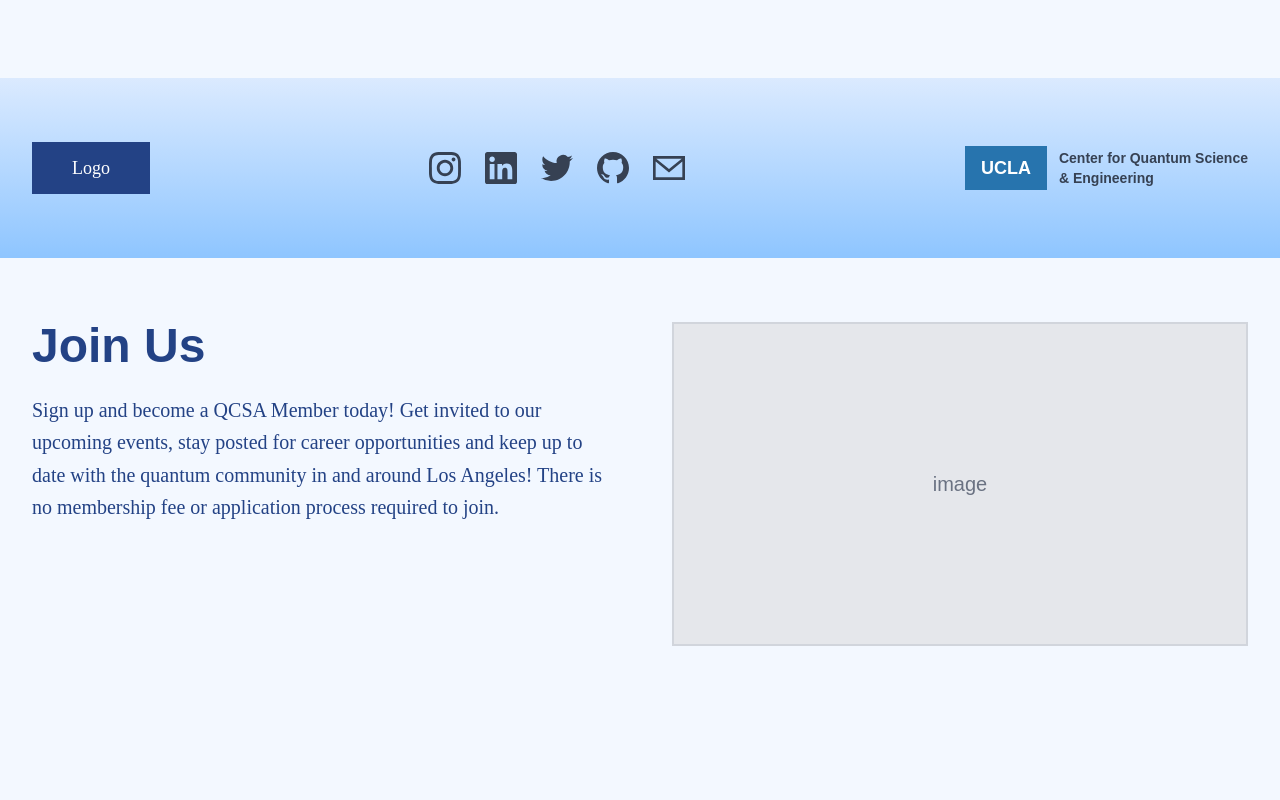
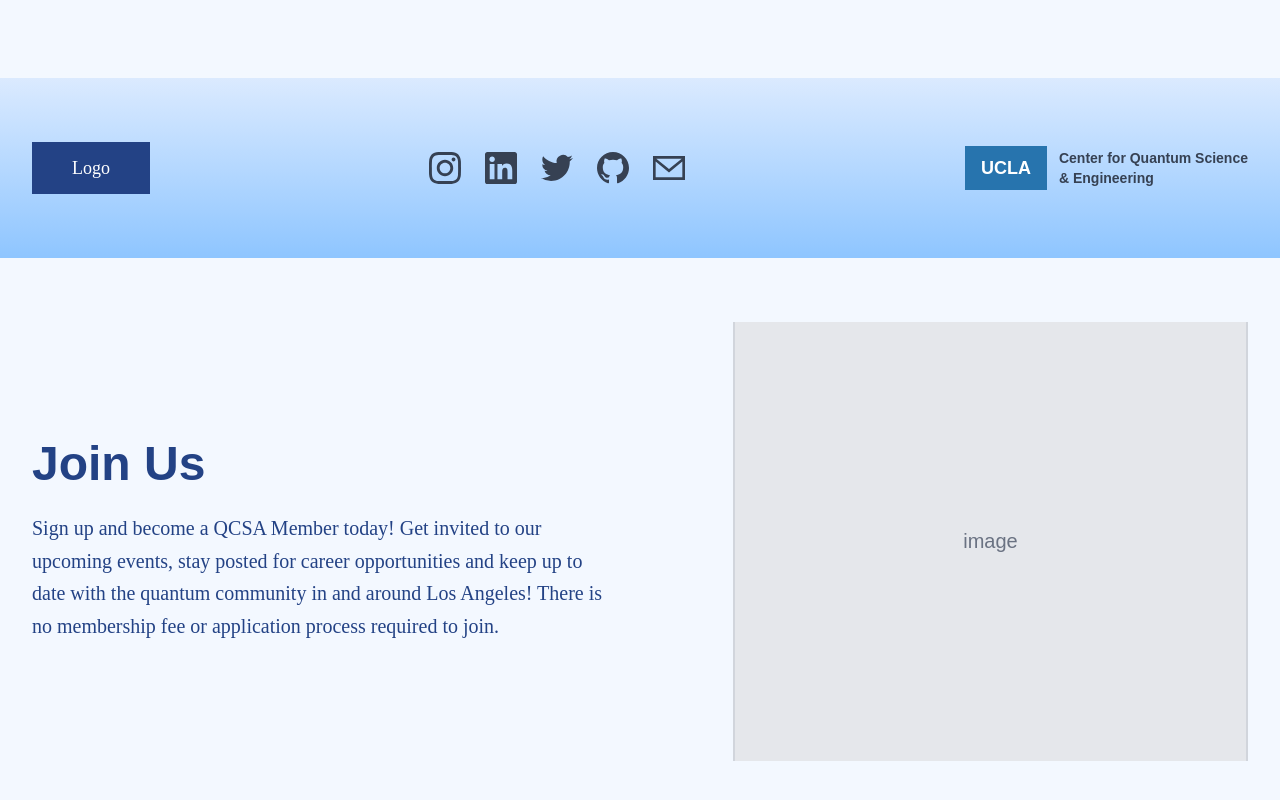
Before and after one commit to qcsa-at-ucla/qcsa, a Next.js app: page / in a window 1280 px wide. Shown: the part 2257-3057 px from the top of the page. Built offline with nearby package versions, Linux system fonts and the light colour scheme.

Commit message:
fixed vertical spacing for join us and textandphoto template

```diff
--- a/src/app/Components/TextAndPhoto.tsx
+++ b/src/app/Components/TextAndPhoto.tsx
@@ -20,9 +20,8 @@ export default function TextAndPhoto({
   return (
     <div className="min-h-screen flex flex-col">
       <section className="py-16 px-4 sm:px-6 lg:px-8 bg-[#F3F8FF] flex-grow">
-        <div className="max-w-7xl mx-auto">
-          <div className="grid grid-cols-1 lg:grid-cols-2 gap-12 items-start">
-            {/* Left: Text content*/}
+        <div className="grid grid-cols-1 lg:grid-cols-2 gap-12 items-center">
+            {/* Left: Text content */}
             <div className="space-y-8">
                 <h2 className="text-4xl md:text-5xl font-bold text-[#234285] mb-6">
                 {title}
@@ -34,10 +33,9 @@ export default function TextAndPhoto({
                 </p>
                 </div>
 
-              {/* Button — render nothing unless both props exist */}
                 {buttonText && buttonLink && (
                 <div className="pt-6">
-                  <div className="flex justify-center">
+                    <div className="flex justify-center lg:justify-start">
                     <Link href={buttonLink}>
                         <button className="bg-[#234285] text-white px-8 py-4 text-lg font-[Kantumruy] hover:bg-blue-700 transition-colors duration-200 shadow-lg hover:shadow-xl transform hover:scale-105 transition-transform">
                         {buttonText}
@@ -48,22 +46,20 @@ export default function TextAndPhoto({
                 )}
             </div>
 
-            {/* Right: Image */}
+            {/* Right: Image (fixed size) */}
             <div className="flex justify-center lg:justify-end">
-              <div className="w-full max-w-xl border-2 border-gray-300 flex items-center justify-center">
+                <div className="w-[515px] h-[439px] border-2 border-gray-300 flex items-center justify-center">
                 {imageSrc ? (
                     <img
                     src={imageSrc}
                     alt={imageAlt}
-                    className="w-full h-auto object-cover"
+                    className="w-[515px] h-[439px] object-cover shadow-md"
                     />
                 ) : (
-                  // Optional placeholder to keep exact layout when no imageSrc
-                  <div className="w-full h-[320px] bg-gray-200 flex items-center justify-center text-gray-500">
+                    <div className="w-[515px] h-[439px] bg-gray-200 flex items-center justify-center text-gray-500">
                     <p className="text-xl font-medium">image</p>
                     </div>
                 )}
-              </div>
                 </div>
             </div>
         </div>
```
Lines whose indentation alone changed are shown as unchanged.
